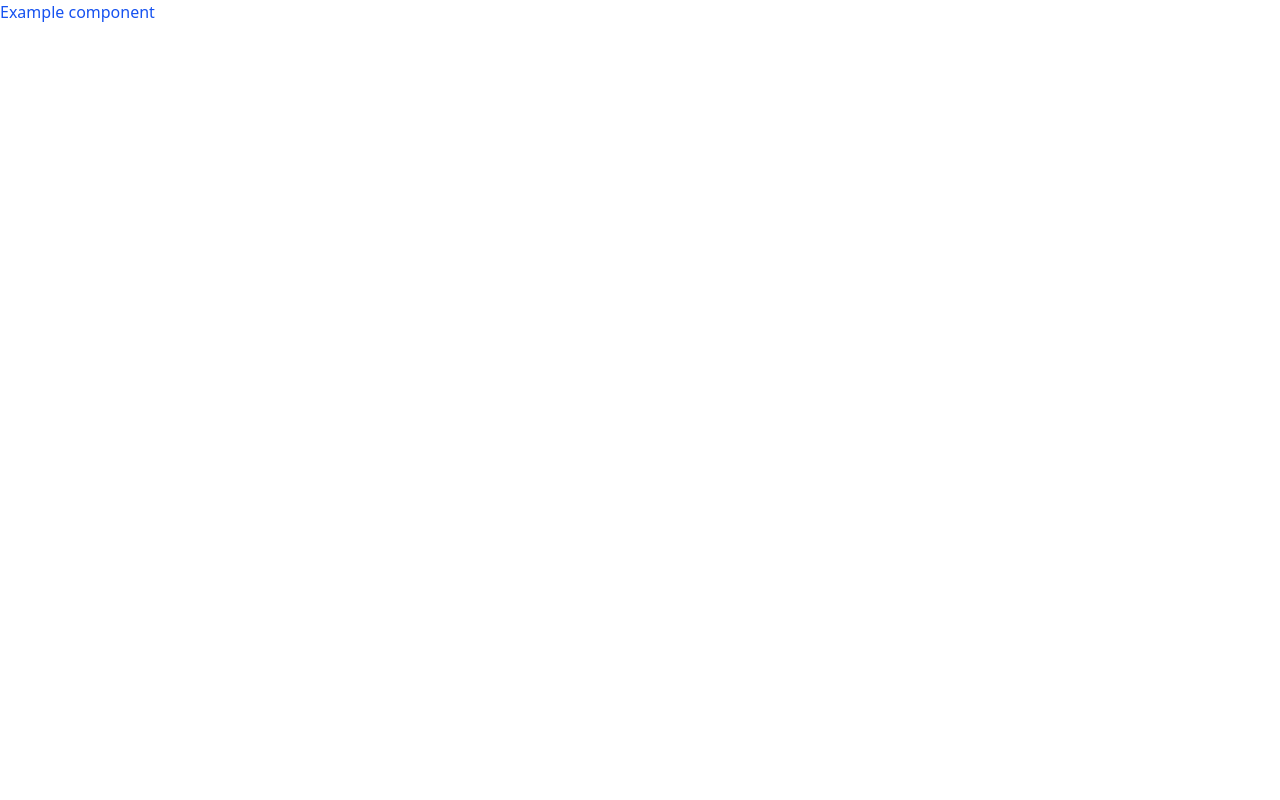
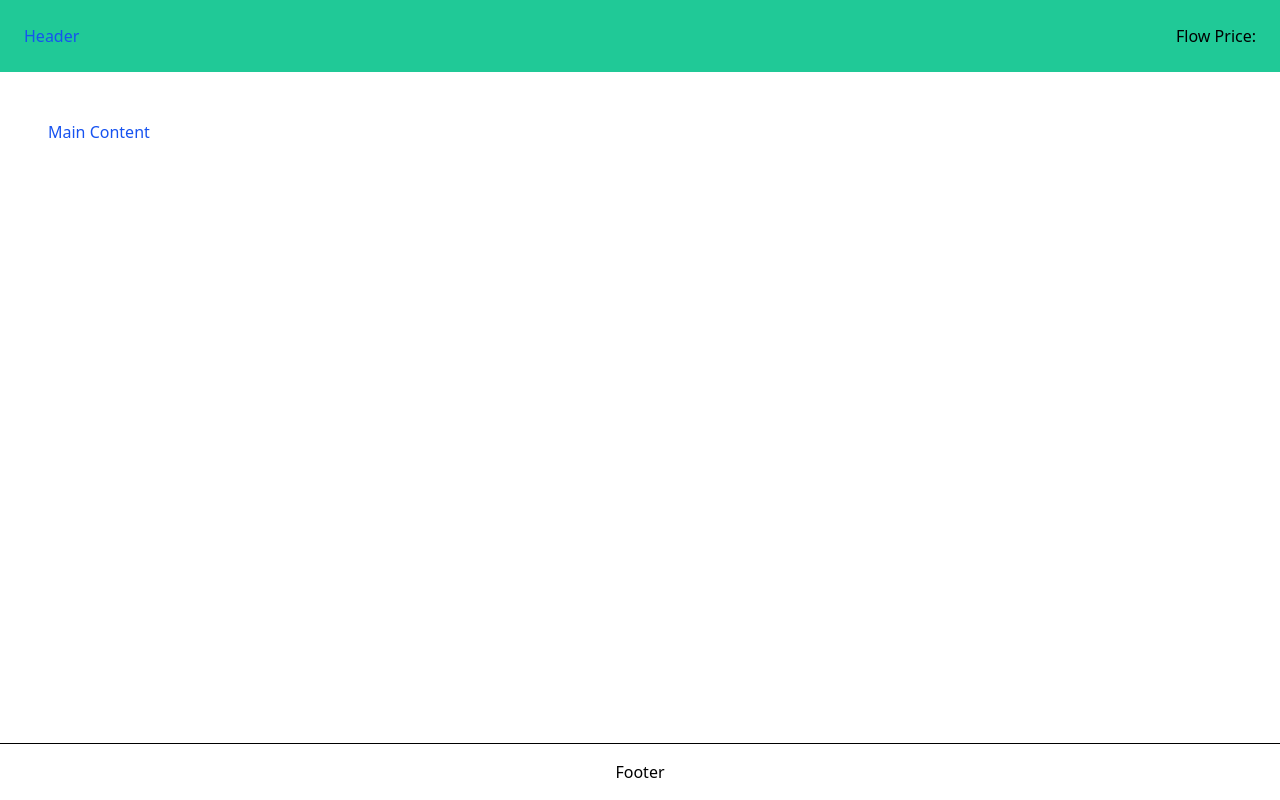
Before and after one commit to loogle18/flow-landing, a React (Create React App) app: page / in a window 1280 px wide. Built offline with nearby package versions, Linux system fonts and the light colour scheme; no server answers.

Commit message:
Sections & Price

```diff
--- /dev/null
+++ b/src/components/footer.tsx
@@ -0,0 +1,7 @@
+import React from 'react';
+
+const Footer: React.FC = () => (
+  <footer className='w-full text-center border-t border-grey p-4 pin-b'>Footer</footer>
+);
+
+export { Footer };
--- /dev/null
+++ b/src/components/header.tsx
@@ -0,0 +1,16 @@
+import React from 'react';
+
+interface headerProps {
+  price: string;
+}
+
+const Header: React.FC<headerProps> = props => (
+  <header>
+    <nav className='flex items-center justify-between flex-wrap bg-teal p-6'>
+      <h1 className='text-primary'>Header</h1>
+      <p>Flow Price: {props.price}</p>
+    </nav>
+  </header>
+);
+
+export { Header };
--- a/src/components/index.tsx
+++ b/src/components/index.tsx
@@ -1,3 +1,3 @@
-import { Component } from './example';
-
-export { Component };
+export * from './header';
+export * from './footer';
+export * from './main';
--- /dev/null
+++ b/src/components/main.tsx
@@ -0,0 +1,9 @@
+import React from 'react';
+
+const Main: React.FC = () => (
+  <div id='content' className='flex-grow px-12 py-12'>
+    <h1 className='text-primary'>Main Content</h1>
+  </div>
+);
+
+export { Main };
--- a/src/pages/landing.tsx
+++ b/src/pages/landing.tsx
@@ -1,6 +1,39 @@
 import React from 'react';
-import { Component } from '../components';
+import { Header, Footer, Main } from '../components';
+import { apiUrl } from '../utils/constants';
 
-const Landing: React.FC = () => <Component />;
+interface IState {
+  current_price: string;
+}
 
+class Landing extends React.Component<{}, IState> {
+  constructor(props: any) {
+    super(props);
+    this.state = {
+      current_price: '',
+    };
+  }
+
+  componentDidMount() {
+    this.getCurrentPrice();
+  }
+
+  getCurrentPrice() {
+    fetch(apiUrl)
+      .then(response => response.json())
+      .then(data => this.setState({ current_price: data.tickers[0].converted_last['usd'] }));
+  }
+  render() {
+    const { current_price } = this.state;
+    return (
+      <>
+        <body className='flex flex-col min-h-screen'>
+          <Header price={current_price} />
+          <Main />
+          <Footer />
+        </body>
+      </>
+    );
+  }
+}
 export default Landing;
--- /dev/null
+++ b/src/utils/constants.ts
@@ -0,0 +1,2 @@
+export const apiUrl =
+  'https://api.coingecko.com/api/v3/coins/flow-protocol/?tickers=true&market_data=false&community_data=false&developer_data=false&sparkline=false';
```
